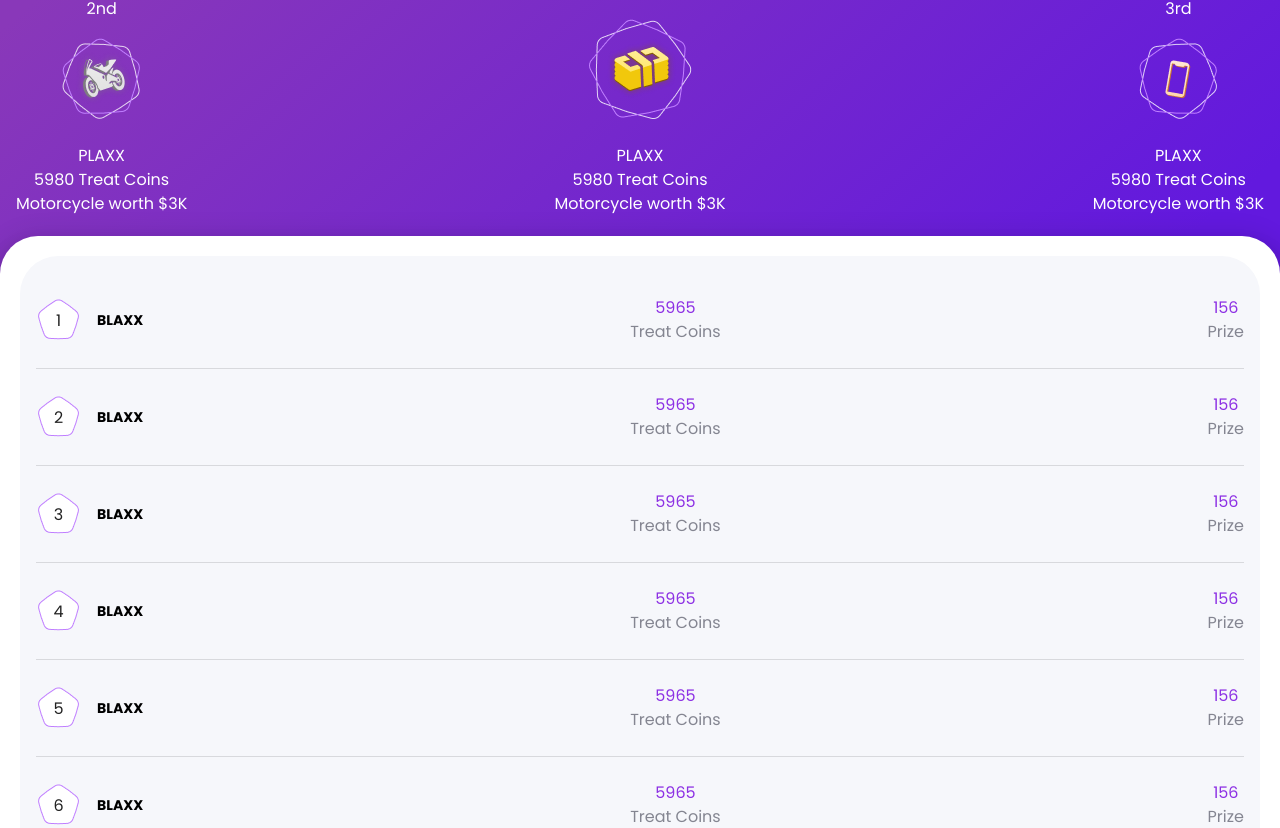
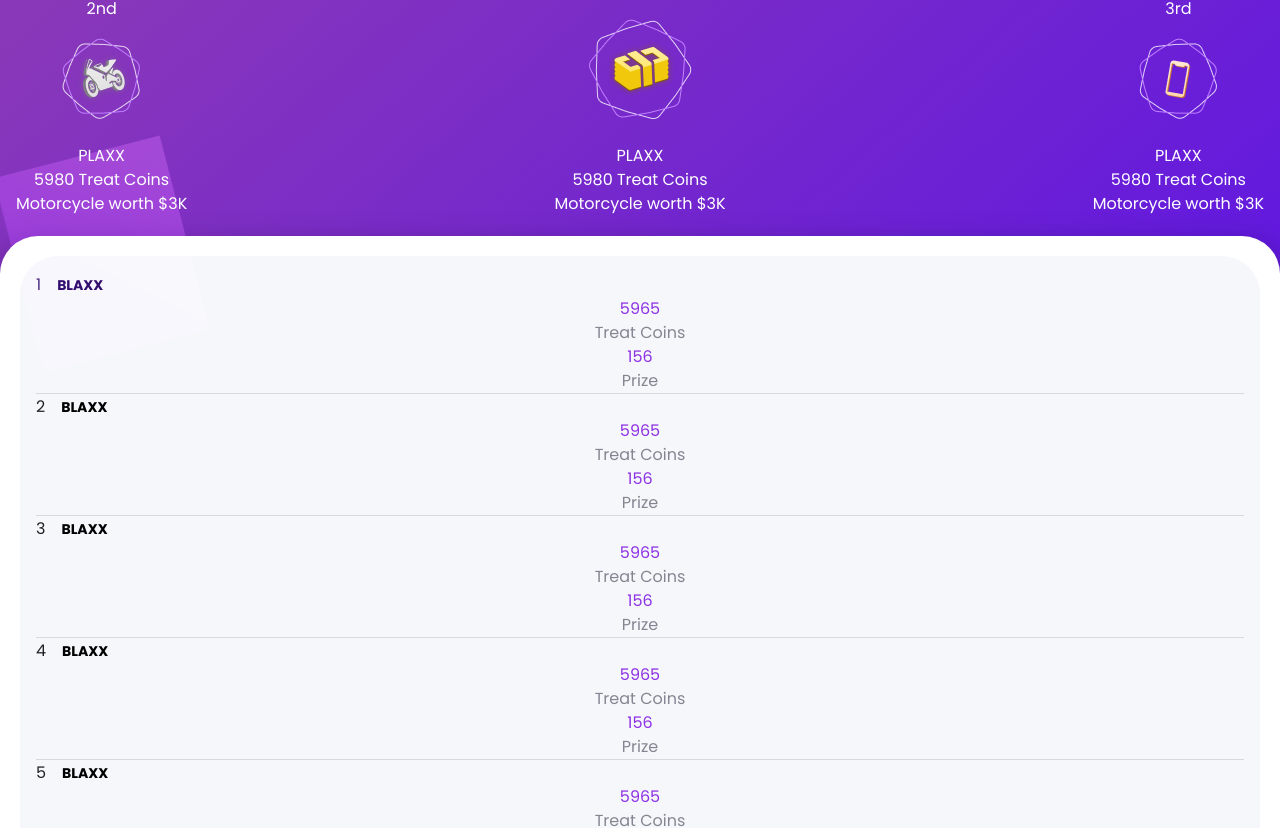
Before and after one commit to nikita0317/Ron, a React (Create React App) app: page / in a window 1280 px wide. Shown: the part 3974-4802 px from the top of the page. Built offline with nearby package versions, Linux system fonts and the light colour scheme.

Commit message:
Fix style

```diff
--- a/src/Home/Home.tsx
+++ b/src/Home/Home.tsx
@@ -14,10 +14,9 @@
                 "Content-Type": "application/json",
                 Accept: "application/json",
             },
-        })
-            .then(function (response) {
-                return response.json();
-            });
+        }).then(function (response) {
+            return response.json();
+        });
 
         setAwardLists(data.awardLists);
     };
@@ -179,15 +178,27 @@
                             <Typography color="white">2nd</Typography>
                             <img src="images/awards/2.png" alt="Second Award" />
                             <Box
-                                sx={
-                                    {
-                                        // background: 'url("images/awards/2_back.png") no-repeat',
-                                    }
-                                }
+                                sx={{
+                                    position: "relative",
+                                }}
                             >
-                                <Typography color="white">PLAXX</Typography>
-                                <Typography color="white">5980 Treat Coins</Typography>
-                                <Typography color="white">Motorcycle worth $3K</Typography>
+                                <Box>
+                                    <Typography color="white">PLAXX</Typography>
+                                    <Typography color="white">5980 Treat Coins</Typography>
+                                    <Typography color="white">Motorcycle worth $3K</Typography>
+                                </Box>
+                                <Box
+                                    sx={{
+                                        width: "100%",
+                                        position: "absolute",
+                                        top: "10px",
+                                        height: "200px",
+                                        background: "linear-gradient(138.74deg, #8938B9 7.25%, #6219DE 65.79%)",
+                                        mixBlendMode: "screen",
+                                        opacity: "0.5",
+                                        transform: "matrix(-0.97, 0.25, 0.25, 0.97, 0, 0)",
+                                    }}
+                                ></Box>
                             </Box>
                         </Box>
                         <Box>
@@ -224,9 +235,9 @@
                     </Box>
                     <Paper elevation={15} className="award-lists">
                         <Box className="award-lists-content">
-                            {awardLists.map((item: any) => {
+                            {awardLists.map((item:any, i) => {
                                 return (
-                                    <>
+                                    <Box key={i}>
                                         <Box className="award-lists-item">
                                             <Box display="flex" alignItems="center" gap={2}>
                                                 <Box className="award-lists-item-number">{item.id}</Box>
@@ -248,7 +259,7 @@
                                             </Box>
                                         </Box>
                                         <Divider />
-                                    </>
+                                    </Box>
                                 );
                             })}
                         </Box>
--- a/src/components/SwiperContainer.tsx
+++ b/src/components/SwiperContainer.tsx
@@ -43,9 +43,9 @@
                 modules={[FreeMode, Pagination]}
                 className="mySwiper"
             >
-                {swiperData.map((item) => {
+                {swiperData.map((item, i) => {
                     return (
-                        <SwiperSlide>
+                        <SwiperSlide key={i}>
                             <Typography
                                 variant="h5"
                                 fontSize={41}
```
